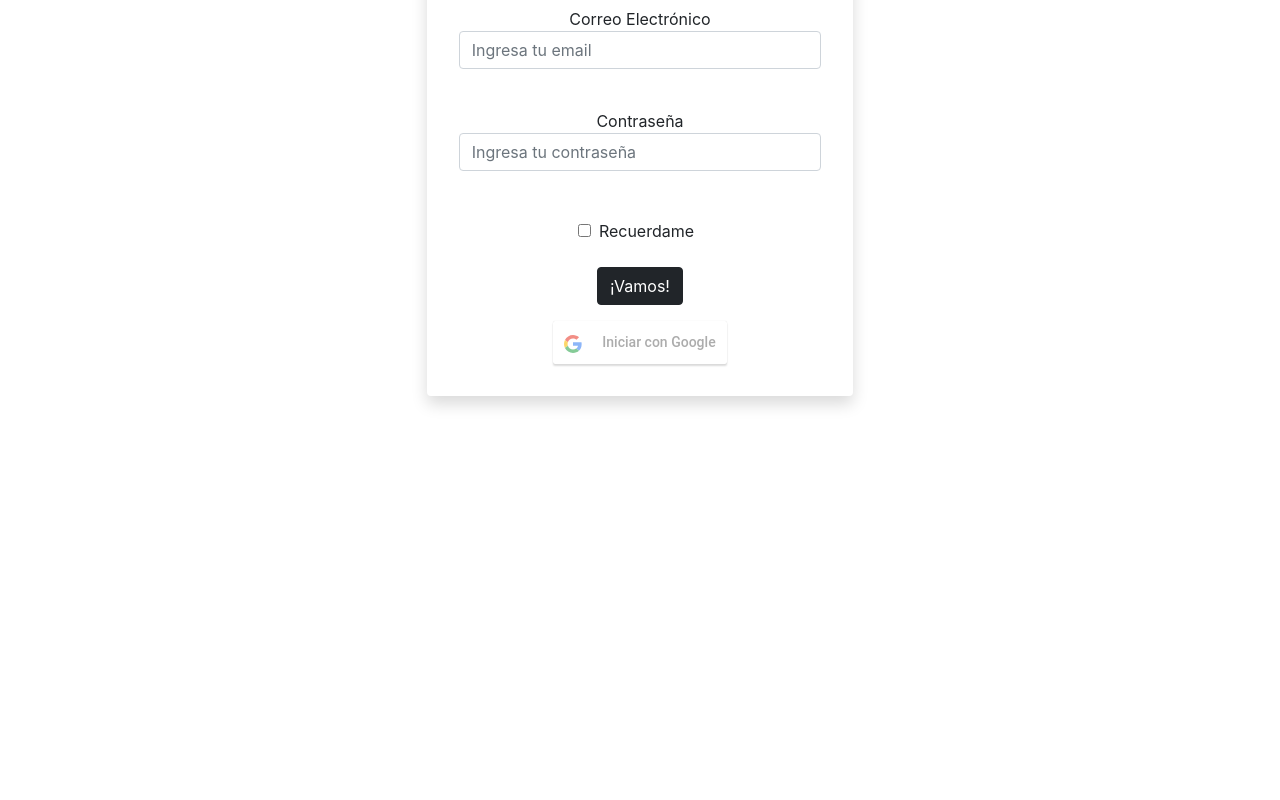
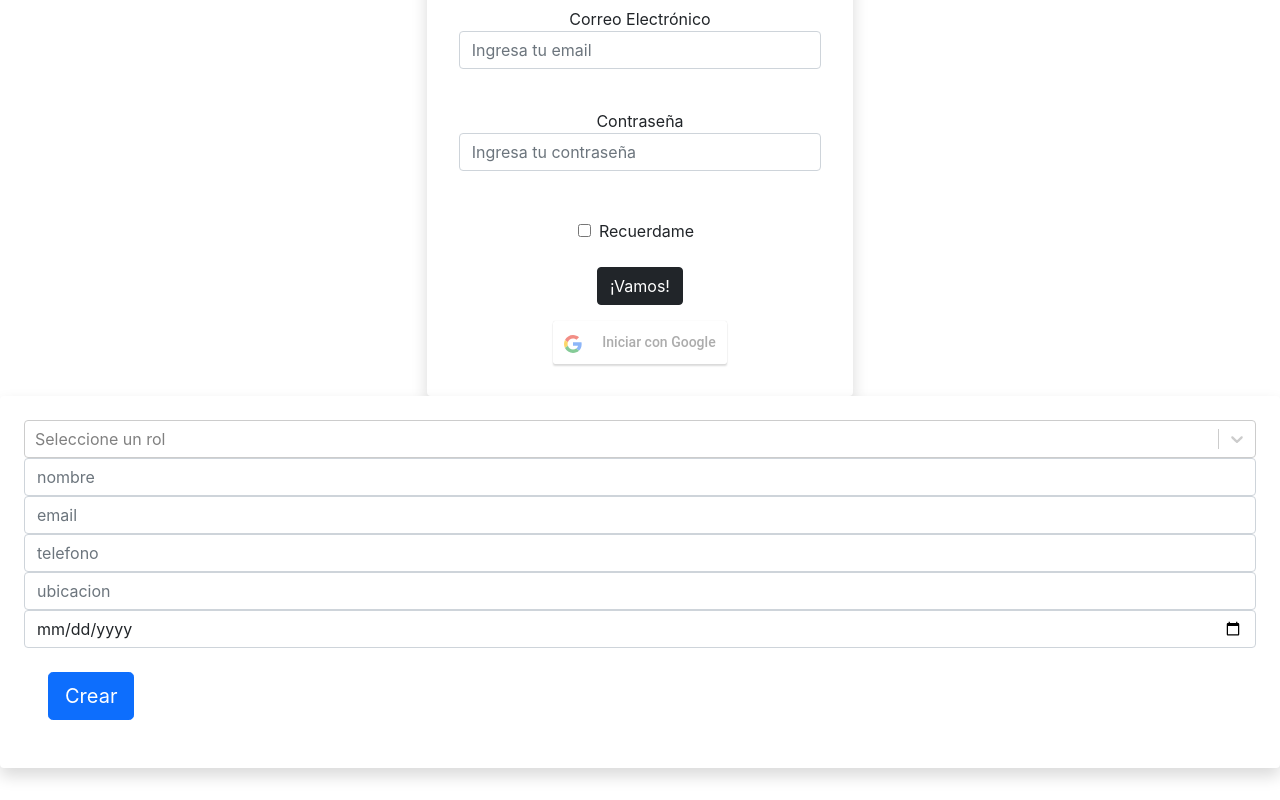
Before and after one commit to johanramirez91/Pet-Project-SofkaU, a React (Create React App) app in the folder Front/pet-project-sofkau/: page / in a window 1280 px wide. Shown: the part 302-1102 px from the top of the page. Before the commit the page ends 800 px from the top, so only its background shows below. Built offline with nearby package versions, Linux system fonts and the light colour scheme; no server answers.

Commit message:
Creacion de crud para gestionar los usuarios en la base de datos

```diff
--- a/Front/pet-project-sofkau/package.json
+++ b/Front/pet-project-sofkau/package.json
@@ -14,8 +14,10 @@
     "react": "^17.0.2",
     "react-dom": "^17.0.2",
     "react-google-login": "^5.2.2",
+    "react-modal": "^3.14.4",
     "react-router-dom": "^6.0.2",
     "react-scripts": "^0.9.5",
+    "react-select": "^5.2.1",
     "reactstrap": "^9.0.1",
     "universal-cookie": "^4.0.4",
     "web-vitals": "^1.0.1"
--- a/Front/pet-project-sofkau/src/App.js
+++ b/Front/pet-project-sofkau/src/App.js
@@ -2,16 +2,22 @@ import React, { Fragment } from "react";
 import Users from "./components/Users";
 import NavbarComp from "./components/NavbarComp";
 import Login from "./components/Login";
+import StoreFromProvider from "./components/usuario/contexto/StateUsuario";
+import UsuarioFrom from "./components/usuario/usuarioFrom";
 
 function App() {
 
   return (
     <Fragment>
-      <NavbarComp />
-      <Users />
-      <div>
-        <Login />
-      </div>
+      <StoreFromProvider>
+        <NavbarComp />
+        <Users />
+        <div>
+          <Login />
+        </div>
+
+        <UsuarioFrom/>
+      </StoreFromProvider>
     </Fragment>
   );
 }
--- a/Front/pet-project-sofkau/src/components/Users.jsx
+++ b/Front/pet-project-sofkau/src/components/Users.jsx
@@ -1,14 +1,15 @@
-import React, { Fragment, useState, useEffect } from 'react';
+import React, { Fragment, useState, useEffect, useContext } from 'react';
 import axios from 'axios';
 import { Link } from 'react-router-dom';
 import Loading from './Loading';
 import { HOST_API } from "../config/hostApi";
+import UsuarioFrom from './usuario/usuarioFrom';
 
 const Users = () => {
-
     const [loading, setLoading] = useState(true)
     const [usuarios, setUsuarios] = useState([]);
     const [busqueda, setBusqueda] = useState("")
+    //const { state: { usuario }, dispatch } = useContext(ContextoUsuario);
 
     const handleChange = event => {
         setBusqueda(event.target.value);
@@ -25,10 +26,28 @@ const Users = () => {
         setUsuarios(resultado);
     }
 
+    const onAdd = () => {
+        <UsuarioFrom/>
+    };
+
+    const onEdit = (usuario) => {
+        <UsuarioFrom/>
+    };
+
     const onDelete = async (idUsuario) => {
         if (window.confirm('¿Está seguro de eliminar el usuario?')) {
-            cargarUsuarios()
+            eliminarUsuarios(idUsuario);
+            cargarUsuarios();
         }
+    }
+
+    const eliminarUsuarios = async (idUsuario) => {
+        setLoading(true)
+        const usuarioEliminado = await axios.delete(HOST_API + "/usuario/"+idUsuario).then(response => {
+            console.log("Respuesta al eliminar-->" + response.data)
+            setLoading(false)
+        });
+
     }
 
     const cargarUsuarios = async () => {
@@ -86,8 +105,10 @@ const Users = () => {
                                         <td>{usuario.telefono}</td>
                                         <td>{usuario.ubicacion}</td>
                                         <td>{usuario.rol}</td>
-                                        <td>{usuario.fechaingreso}</td>
-                                        <td><button className="btn btn-danger">Eliminar</button></td>
+                                        <td>{usuario.fechaIngreso}</td>
+                                        <td><button className="btn btn-primary" onClick={() => onAdd(usuario)}>Añadir</button></td>
+                                        <td><button className="btn btn-success" onClick={() => onEdit(usuario)}>Editar</button></td>
+                                        <td><button className="btn btn-danger" onClick={() => onDelete(usuario.id)}>Eliminar</button></td>
                                     </tr>
                                 ))
                                 }
--- /dev/null
+++ b/Front/pet-project-sofkau/src/components/usuario/contexto/ContextoUsuario.js
@@ -0,0 +1,5 @@
+import { createContext } from "react";
+
+const ContextoUsuario = createContext();
+
+export default ContextoUsuario;
--- /dev/null
+++ b/Front/pet-project-sofkau/src/components/usuario/contexto/StateUsuario.js
@@ -0,0 +1,24 @@
+import React, { useReducer } from "react";
+import ReducerUsuario from "../reducer/ReducerUsuario";
+import ContextoUsuario from "./ContextoUsuario";
+
+const StoreFromProvider = (props) => {
+
+    const initialState = {
+        usuario: { list: [], item: {} }
+    };
+
+    const [state, dispatch] = useReducer(ReducerUsuario, initialState);
+
+    return (
+        <ContextoUsuario.Provider value={{
+            state,
+            dispatch
+        }}>
+            {props.children}
+        </ContextoUsuario.Provider>
+    );
+
+}
+
+export default StoreFromProvider;
--- /dev/null
+++ b/Front/pet-project-sofkau/src/components/usuario/reducer/ReducerUsuario.js
@@ -0,0 +1,18 @@
+export default (state, action) => {
+    switch (action.type) {
+        case 'update-list':
+            const todoUpList = state.usuario;
+            todoUpList.list = action.list;
+            return { ...state, usuario: todoUpList }
+        case 'edit-item':
+            const todoUpEdit = state.usuario;
+            todoUpEdit.item = action.item;
+            return { ...state, usuario: todoUpEdit }
+        case 'add-item':
+            const todoUp = state.usuario.list;
+            todoUp.push(action.item);
+            return { ...state, usuario: { list: todoUp, item: {} } }
+        default:
+            return state;
+    }
+}
--- /dev/null
+++ b/Front/pet-project-sofkau/src/components/usuario/usuarioFrom.jsx
@@ -0,0 +1,123 @@
+import React, { useContext, useRef, useState } from 'react';
+import { HOST_API } from '../../config/hostApi';
+import ContextoUsuario from './contexto/ContextoUsuario';
+import Select from 'react-select'
+import axios from 'axios';
+
+const UsuarioFrom = () => {
+  const formRef = useRef(null);
+  const { state: { usuario }, dispatch } = useContext(ContextoUsuario);
+  const item = usuario.item;
+  const [state, setState] = useState(item);
+  const options = [
+    { value: 'ESTUDIANTE', label: 'ESTUDIANTE' },
+    { value: 'ADMINISTRADOR', label: 'ADMINISTRADOR' },
+    { value: 'PROFESOR', label: 'PROFESOR' }
+  ]
+
+  const onAdd = (event) => {
+    event.preventDefault();
+
+    const request = {
+      nombre: state.nombre,
+      id: null,
+      rol: state.rol,
+      email: state.email,
+      telefono: state.telefono,
+      ubicacion: state.ubicacion,
+      fechaIngreso: state.fechaIngreso
+    };
+
+    axios.post(HOST_API + "/usuario/add", request).then(response => {
+      console.log("Retorno de añadir-->" + response.data);
+      formRef.current.reset();
+    })
+
+  }
+
+  const onEdit = (event) => {
+    event.preventDefault();
+
+    const request = {
+      nombre: state.nombre,
+      id: state.id,
+      rol: state.rol,
+      email: state.email,
+      telefono: state.telefono,
+      ubicacion: state.ubicacion,
+      fechaIngreso: state.fechaIngreso
+    };
+
+    axios.put(HOST_API + "/usuario/" + state.id, request).then(response => {
+      console.log("Retorno de editar-->" + response.data);
+      formRef.current.reset();
+    })
+  }
+
+  return (
+    <form className="form-inline" ref={formRef}>
+      <div className="shadow p-4 mb-2 bg-white rounded form-group mx-10">
+        <Select
+          placeholder="Seleccione un rol"
+          name="rol"
+          options={options}
+          onChange={(event) => {
+            setState({ ...state, rol: event.value })
+          }} />
+        <input
+          className="form-control"
+          type="text"
+          name="nombre"
+          placeholder="nombre"
+          defaultValue={item.nombre}
+          onChange={(event) => {
+            setState({ ...state, nombre: event.target.value })
+          }}  ></input>
+        <input
+          className="form-control"
+          type="text"
+          name="email"
+          placeholder="email"
+          defaultValue={item.email}
+          onChange={(event) => {
+            setState({ ...state, email: event.target.value })
+          }}  ></input>
+        <input
+          className="form-control"
+          type="text"
+          name="telefono"
+          placeholder="telefono"
+          defaultValue={item.telefono}
+          onChange={(event) => {
+            setState({ ...state, telefono: event.target.value })
+          }}  ></input>
+        <input
+          className="form-control"
+          type="text"
+          name="ubicacion"
+          placeholder="ubicacion"
+          defaultValue={item.ubicacion}
+          onChange={(event) => {
+            setState({ ...state, ubicacion: event.target.value })
+          }}  ></input>
+        <input
+          className="form-control"
+          type="date"
+          name="fechaIngreso"
+          placeholder="fechaIngreso"
+          defaultValue={item.fechaIngreso}
+          onChange={(event) => {
+            setState({ ...state, fechaIngreso: event.target.value })
+          }}  ></input>
+        <div className="m-4">
+          {item.id && <button className="btn btn-primary btn-lg" onClick={onEdit}>Actualizar</button>}
+          {!item.id && <button className="btn btn-primary btn-lg" onClick={onAdd}>Crear</button>}
+        </div>
+
+      </div>
+      <br></br>
+    </form>
+  );
+}
+
+export default UsuarioFrom;
```
Also changed, not shown: 2 other files (tests, documents, lock files or other folders).
